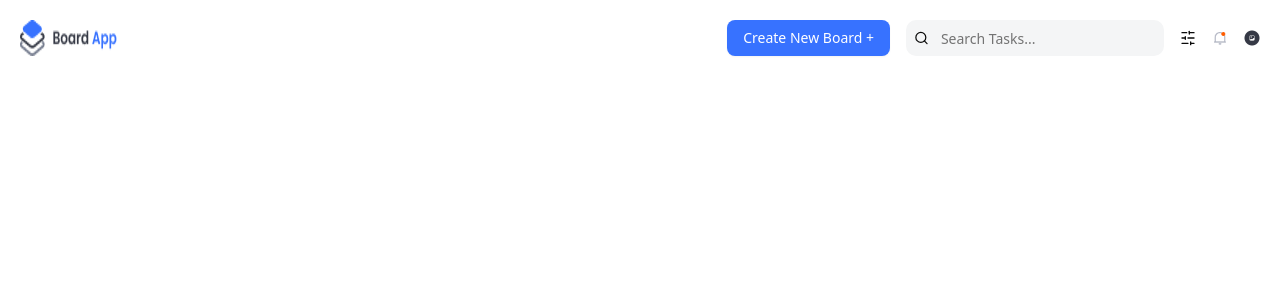
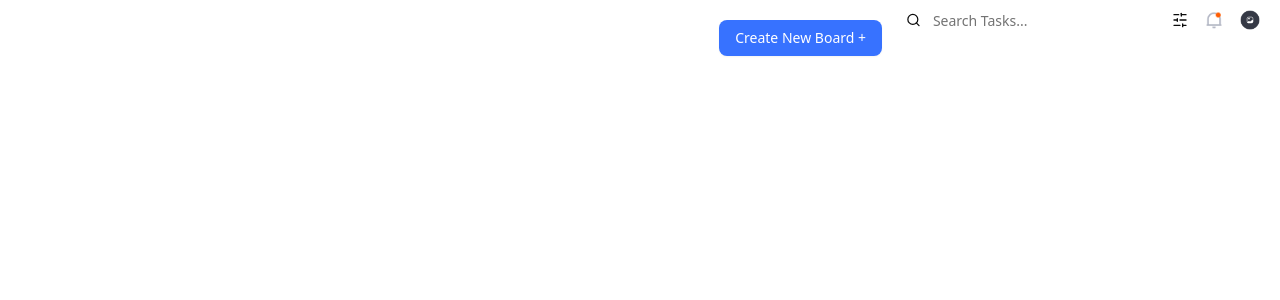
Before and after one commit to aboo212031/Board-App, a Next.js app: page / in a window 1280 px wide. Shown: the top 300 px of the page. Built offline with nearby package versions, Linux system fonts and the light colour scheme.

Commit message:
feat: navbar

```diff
--- a/app/components/NavBar.tsx
+++ b/app/components/NavBar.tsx
@@ -5,7 +5,7 @@ import Image from "next/image";
 
 export default function NavBar() {
   return (
-    <div className="w-full fixed top-0 p-5 flex justify-between">
+    <div className="w-full fixed top-0 p-5 flex justify-between h-[20px]">
         <Image
             aria-hidden
             src="/Frame 9.png"
@@ -25,15 +25,15 @@ export default function NavBar() {
                     aria-hidden
                     src="/Notification Bell.png"
                     alt="Globe icon"
-                    width={16}
-                    height={16}
+                    width={20}
+                    height={20}
                 />
                 <Image
                     aria-hidden
                     src="/User profile.png"
                     alt="Globe icon"
-                    width={16}
-                    height={16}
+                    width={20}
+                    height={20}
                 />
             </div>
           </div>
```
